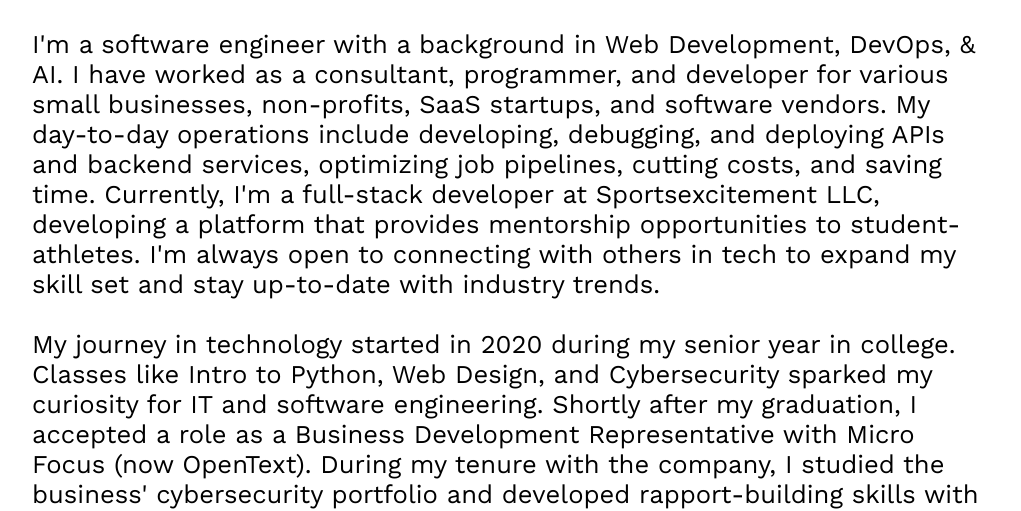
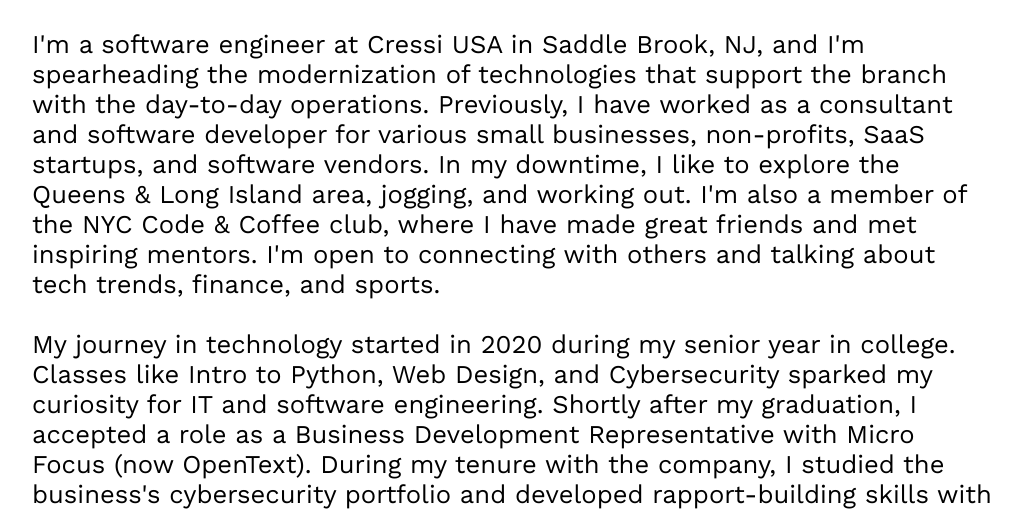
Before and after one commit to fzallocco/fzallocco, a website: page frontend/index.html in a window 1280 px wide. Shown: the part 446-957 px from the top of the page, without its empty margins (128-1149 px from the left). Drawn offline with nearby package versions, Linux system fonts and the light colour scheme.

Commit message:
Updated index.html

```diff
--- a/frontend/index.html
+++ b/frontend/index.html
@@ -31,22 +31,26 @@
         <div class="page-header">
             <h2 class="page-header__heading">Welcome to My Page!</h2>
             <p>
-            I'm a software engineer with a background in Web Development, DevOps, & AI. I have worked as a consultant, programmer, and developer for various small businesses, non-profits, SaaS startups, and software vendors. My day-to-day operations include developing, debugging, and deploying APIs and backend services, optimizing job pipelines, cutting costs, and saving time.
-            Currently, I'm a full-stack developer at Sportsexcitement LLC, developing a platform that provides mentorship opportunities to student-athletes.
-            I'm always open to connecting with others in tech to expand my skill set and stay up-to-date with industry trends.
+            I'm a software engineer at Cressi USA in Saddle Brook, NJ, and I'm spearheading the modernization of technologies that support the branch with the day-to-day operations.
+            Previously, I have worked as a consultant and software developer for various small businesses, non-profits, SaaS startups, and software vendors.
+            In my downtime, I like to explore the Queens & Long Island area, jogging, and working out. I'm also a member of the NYC Code & Coffee club,
+            where I have made great friends and met inspiring mentors. I'm open to connecting with others and talking about tech trends, finance, and sports.
             <br><br>
             My journey in technology started in 2020 during my senior year in college. Classes like Intro to Python, Web Design, and Cybersecurity sparked my curiosity for IT and software engineering.
             Shortly after my graduation, I accepted a role as a Business Development Representative with Micro Focus (now OpenText).
-            During my tenure with the company, I studied the business' cybersecurity portfolio and developed rapport-building skills with C-suite managers across government, healthcare, & banking.
+            During my tenure with the company, I studied the business's cybersecurity portfolio and developed rapport-building skills with C-suite managers across government, healthcare, & banking.
             It was not until I completed my sales training that I realized that my true passion is understanding how software works and the advancements it brings to society.
-            Thus, I left the company and went on to study software engineering at the Seidenberg School in New York City.
+            So, I enrolled in Pace University's Master's in Computer Science program at the Seidenberg School in New York City, and I graduated in May 2024 with a 3.5 GPA.
+            During my time in school, I immersed myself in the fintech space, following thought leaders from Goldman Sachs and 6th Street.
+            Hearing about Marco Argenti, Martin Chavez, and Armen A.A. Avanessians's real-life experiences approaching finance challenges with a software engineering background unlocked a world of possibilities for me.
+            I am now replicating their problem-solving strategies at a smaller scale in Supply Chain, perfecting and fine-tuning data models and algorithms that improve the way Italian companies do business in the US.
             </p>
         </div>
     </main>
     <footer class="sitefooter">
         <p>
           &copy; 2023, Filippo Zallocco's website.
-          I created this website using Node.js, Express.js and by following Morten Rand-Hendriksen's JavaScript tutorials on LinkedIn Learning.
+          I created this website using Node.js, Express.js, and by following Morten Rand-Hendriksen's JavaScript tutorials on LinkedIn Learning.
         </p>
     </footer>
 </body>
```
